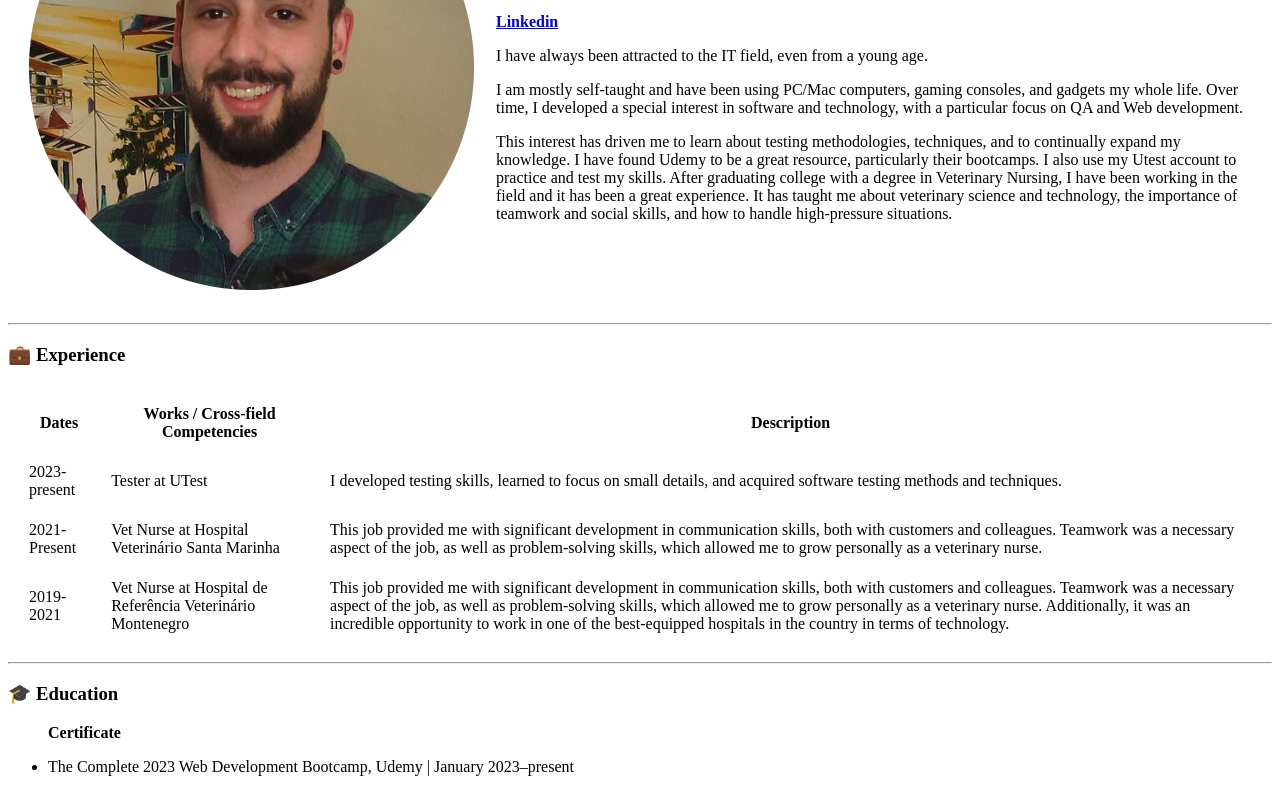
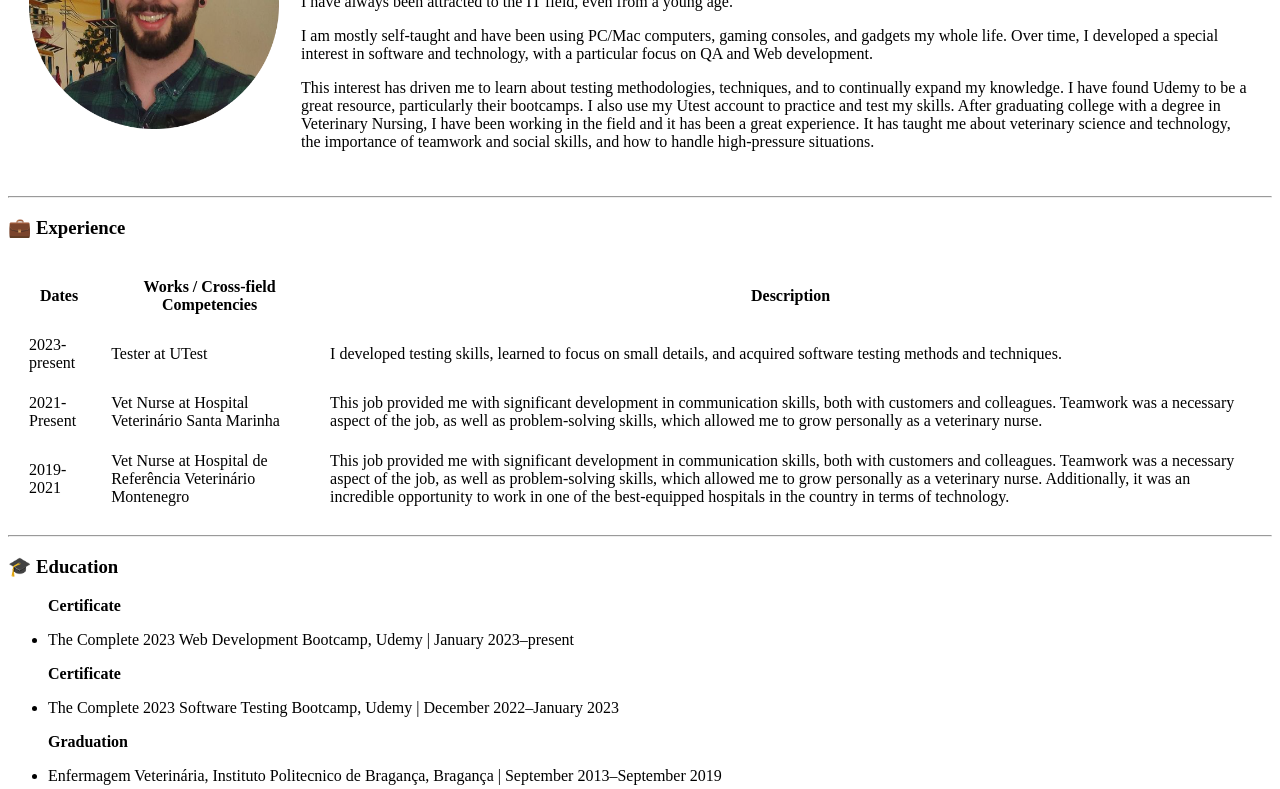
Before and after one commit to Zoonose/cv, a plain HTML site: page index.html in a window 1280 px wide. Shown: the part 184-973 px from the top of the page. Drawn offline with Linux system fonts and the light colour scheme.

Commit message:
Update index.html

```diff
--- a/index.html
+++ b/index.html
@@ -7,7 +7,7 @@
 <body>
     <table cellspacing="20">
         <tr>
-            <td><img class= "profile-pic" src="dc.png" alt="duarte profile pic"></td>
+            <td><img class= "profile-pic" src="dc.png" alt="duarte profile pic" width="250" height="250"></td>
             <td><h1>Duarte Nuno Costa </h1>
                 <p><em>Vet Nurse | QA Tester | Web Developer Student</em></p>
                 <p><strong><a href="https://linkedin.com/in/duarte-nuno-costa">Linkedin</a></strong></p>
```
